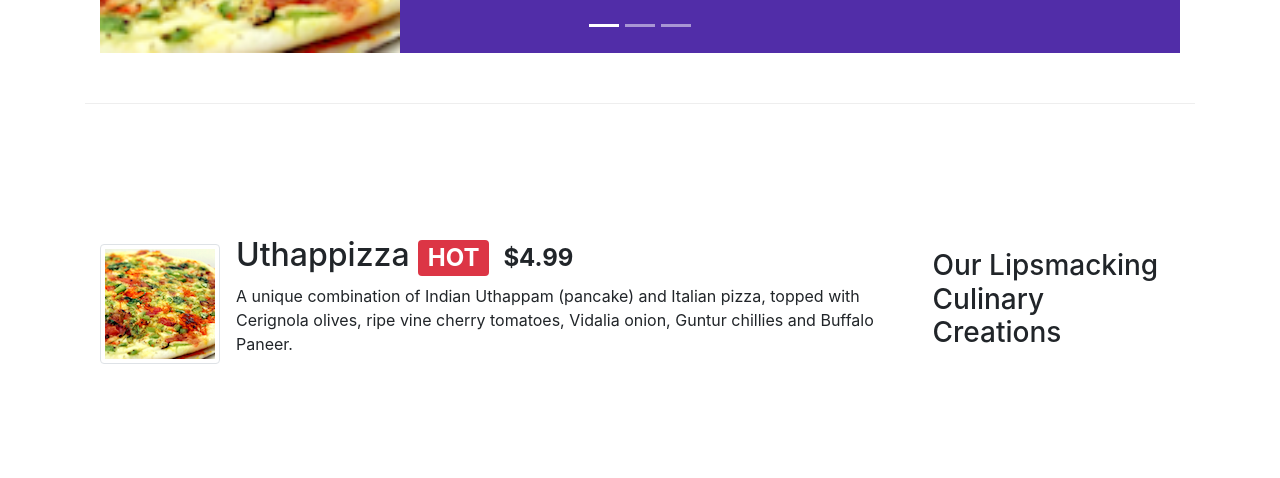
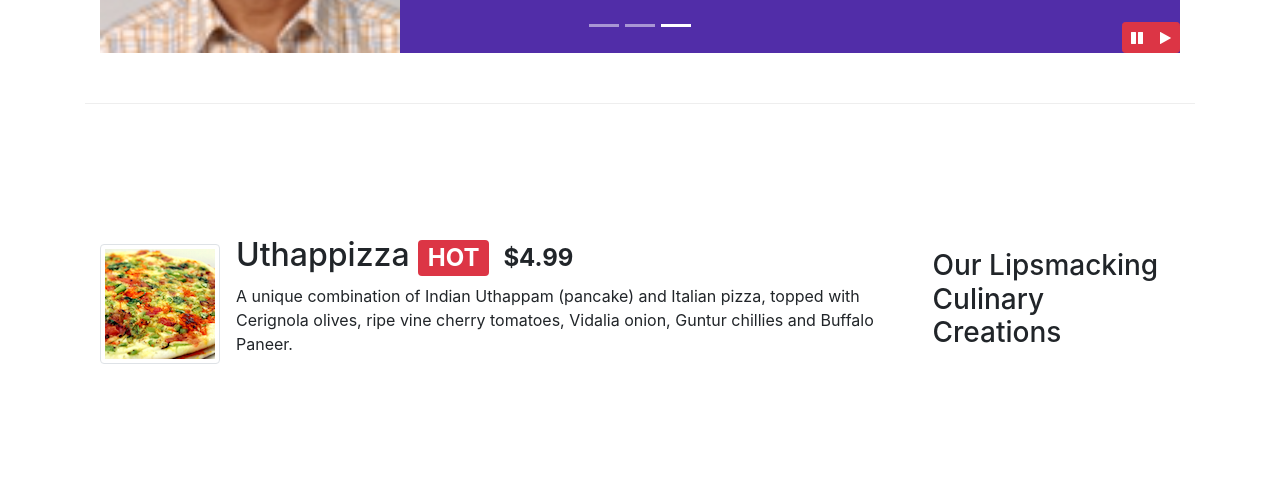
Before and after one commit to nupur2511/conFusion, a website: page index.html in a window 1280 px wide. Shown: the part 622-1100 px from the top of the page. Drawn offline with nearby package versions, Linux system fonts and the light colour scheme.

Commit message:
play-pause button

```diff
--- a/css/styles.css
+++ b/css/styles.css
@@ -62,3 +62,10 @@
     left: 0;
     min-height: 300px;
 }
+
+#carouselButton{
+    right:0px;
+    position:absolute;
+    bottom:0px;
+    z-index: 1;
+}
--- a/index.html
+++ b/index.html
@@ -206,6 +206,14 @@
                     <a class="carousel-control-next" href="#mycarousel" role="button" data-slide="next">
                         <span class="carousel-control-next-icon"></span>
                     </a>
+                    <div class="btn-group" id="carouselButton">
+                        <button class="btn btn-danger btn-sm" id="carousel-pause">
+                            <span class="fa fa-pause"></span>
+                        </button>
+                        <button class="btn btn-danger btn-sm" id="carousel-resume">
+                            <span class="fa fa-play"></span>
+                        </button>
+                    </div>
                 </div>
             </div>
         </div>
@@ -306,7 +314,17 @@
     <script src="node_modules/jquery/dist/jquery.slim.min.js"></script>
     <script src="node_modules/popper.js/dist/umd/popper.min.js"></script>
     <script src="node_modules/bootstrap/dist/js/bootstrap.min.js"></script>
-
+    <script>
+        $(document).ready(function(){
+            $("#mycarousel").carousel( { interval: 2000 } );
+            $("#carousel-pause").click(function(){
+                $("#mycarousel").carousel('pause');
+            });
+            $("#carousel-resume").click(function(){
+                $("#mycarousel").carousel('cycle');
+            });
+        });
+    </script>
 
 </body>
 
```
